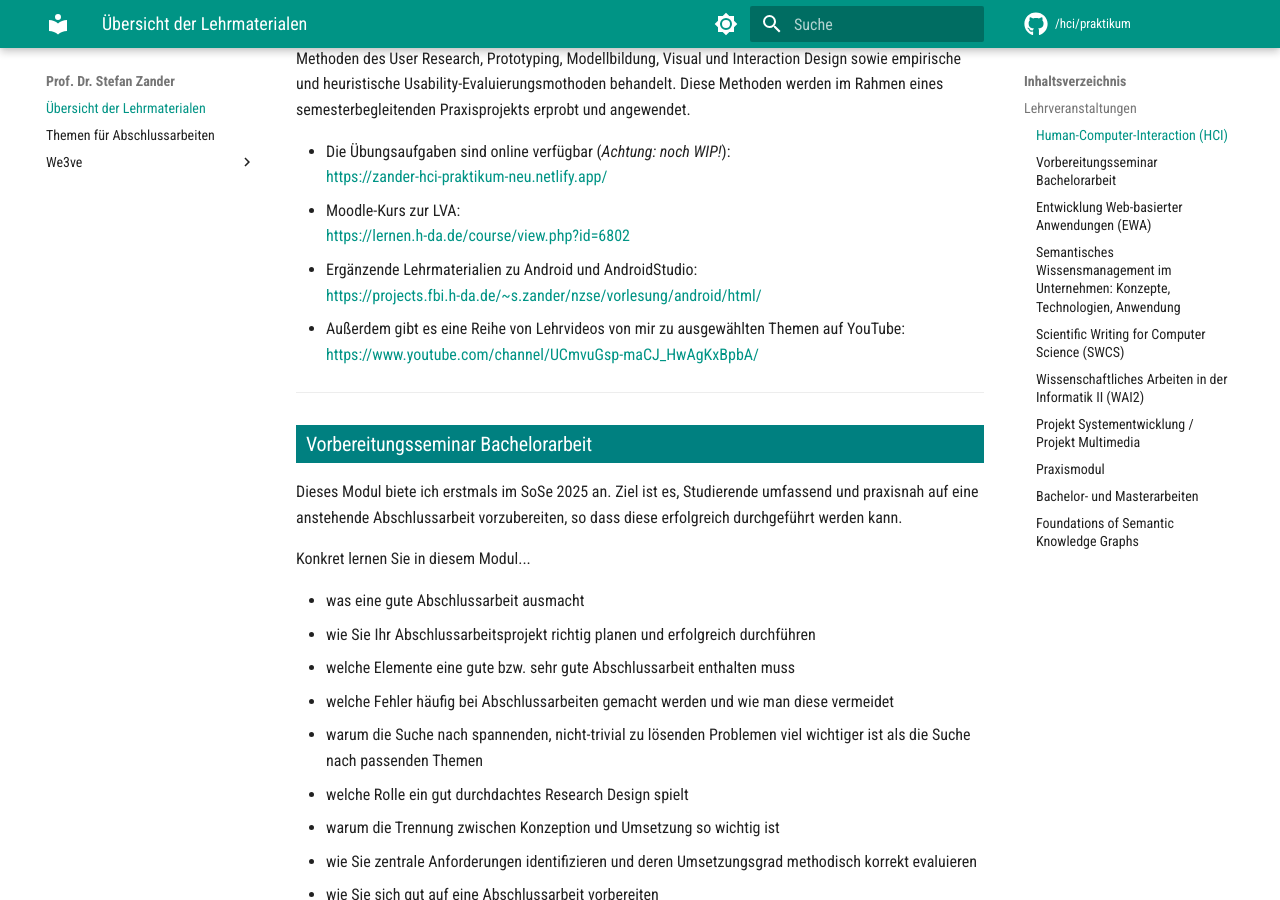
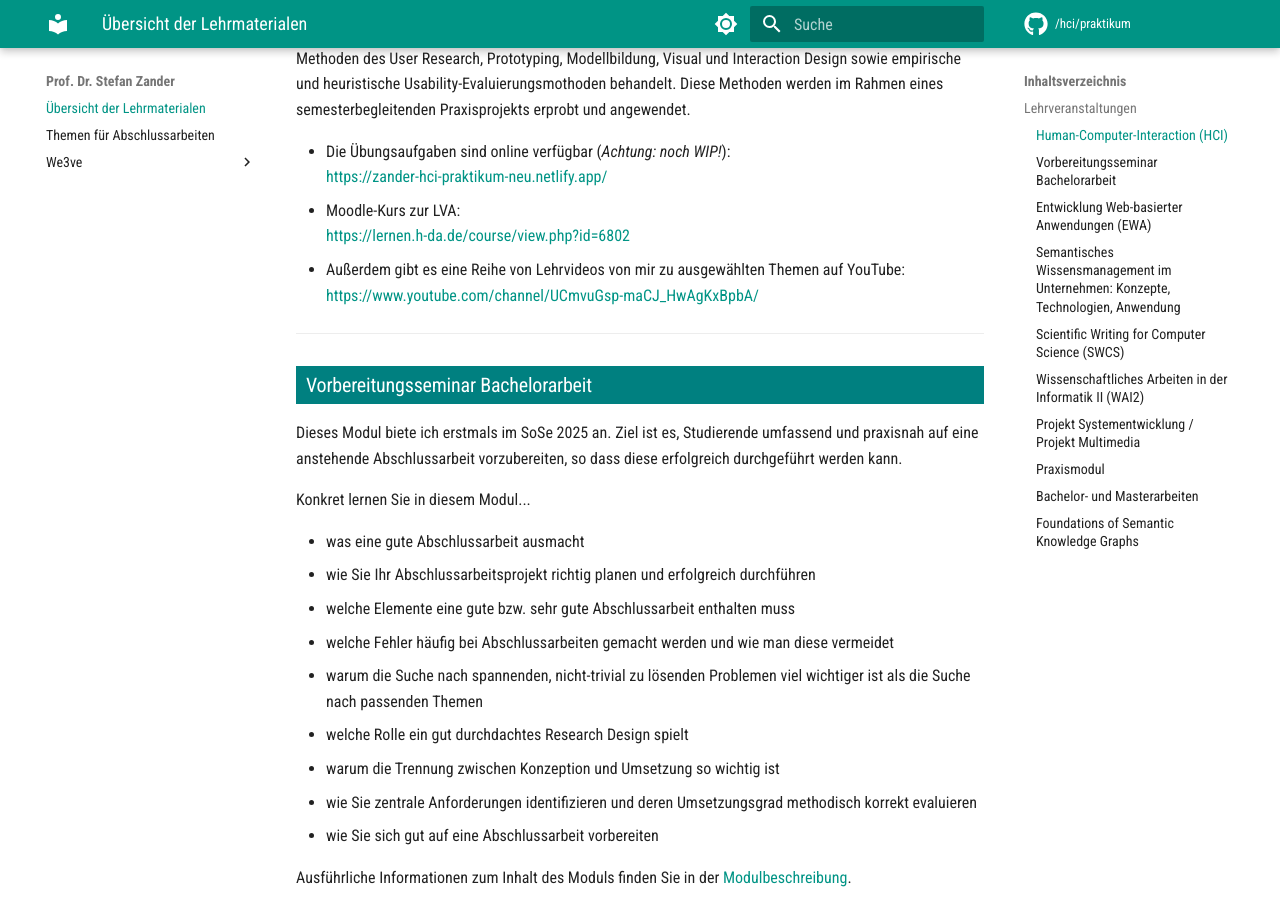
Before and after one commit to StefanZander/stefanzander.github.io, an MkDocs documentation site: the page built from docs/index.md, in a window 1280 px wide and 900 px high, scrolled down 876 px. Built offline with MkDocs 1.6.1 and Material for MkDocs 9.7.7, drawn with Linux system fonts in a browser that asks for light colours; comment, search, counter and statistics services are not loaded.

Commit message:
Update index.md

```diff
--- a/docs/index.md
+++ b/docs/index.md
@@ -21,8 +21,6 @@ Dieses Modul befasst sich mit den Grundsätzen des Human-centered Design bzw. De
     <https://zander-hci-praktikum-neu.netlify.app/>
 * Moodle-Kurs zur LVA:
     <https://lernen.h-da.de/course/view.php?id=6802>
-* Ergänzende Lehrmaterialien zu Android und AndroidStudio:
-    <https://projects.fbi.h-da.de/~s.zander/nzse/vorlesung/android/html/>
 * Außerdem gibt es eine Reihe von Lehrvideos von mir zu ausgewählten Themen auf YouTube:
     <https://www.youtube.com/channel/UCmvuGsp-maCJ_HwAgKxBpbA/>
 
```
